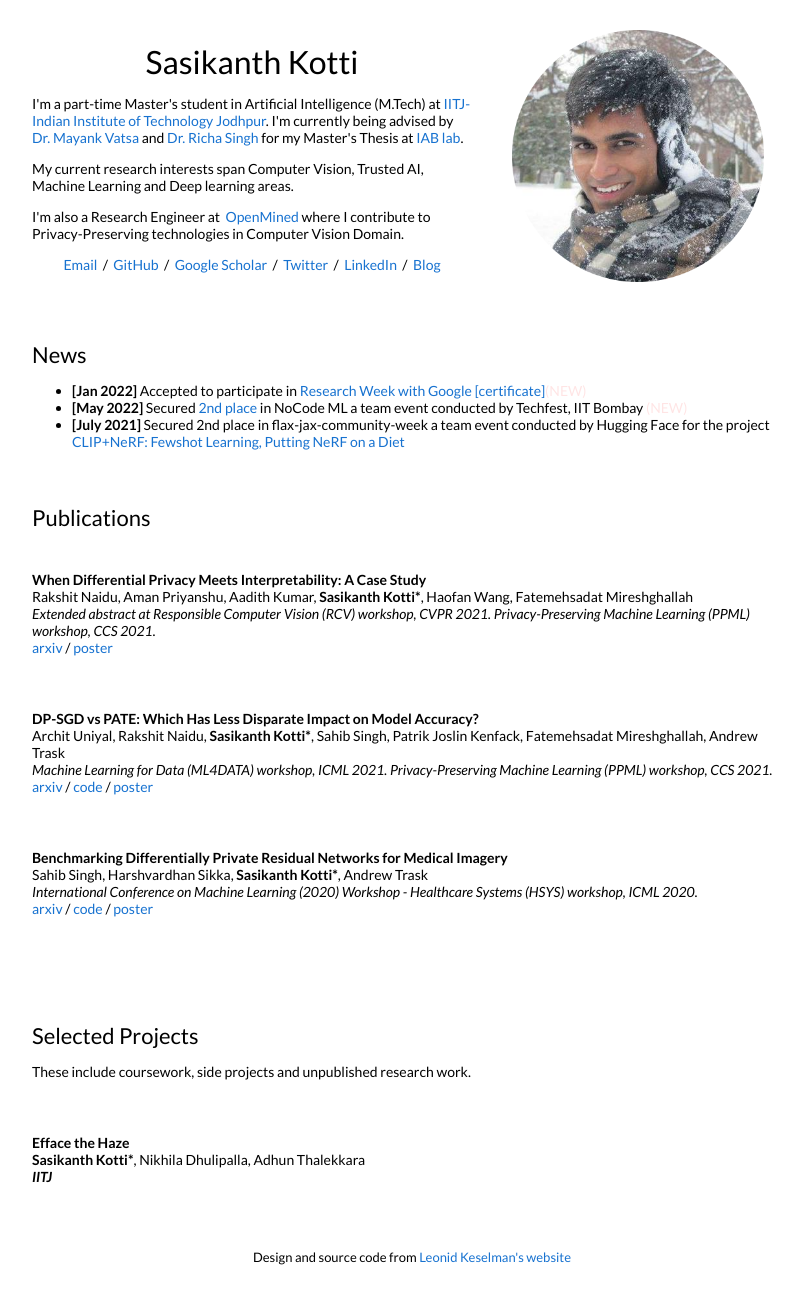
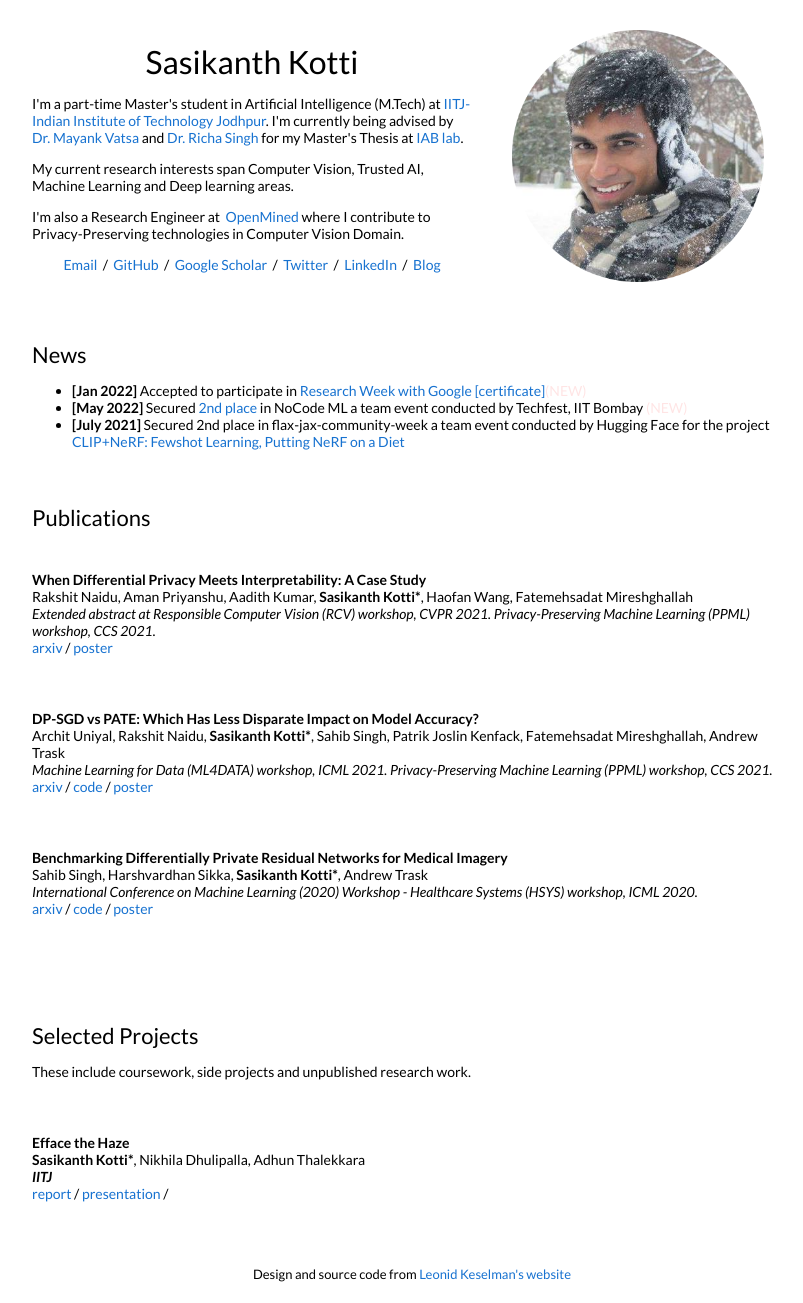
Before and after one commit to ksasi/ksasi.github.io, a Jekyll site: the page built from _posts/2022-05-23-Efface_the_Haze.markdown, in a window 1280 px wide. Shown: the whole page, without its empty margins (228-1031 px from the left). Built offline with Jekyll 4.4.1, drawn with Linux system fonts in a browser that asks for light colours; part of the change alters nothing that is shown.

Commit message:
project post

```diff
--- a/_posts/2022-05-25-Efface_the_Haze.markdown
+++ b/_posts/2022-05-23-Efface_the_Haze.markdown
@@ -1,10 +1,12 @@
 ---
 layout: post
 title:  "Efface the Haze"
-date:   2022-05-25 22:21:59 +00:00
+date:   2022-05-23 22:21:59 +00:00
 image: /images/efface.png
 categories: Projects
 author: "Sasikanth Kotti"
 authors: "<strong>Sasikanth Kotti*</strong>, Nikhila Dhulipalla, Adhun Thalekkara"
 venue: "<strong>IITJ</strong>"
+report: /pdfs/Project_Report_CV.pdf
+presentation: /pdfs/Presentation_CV.pdf
 ---
```
